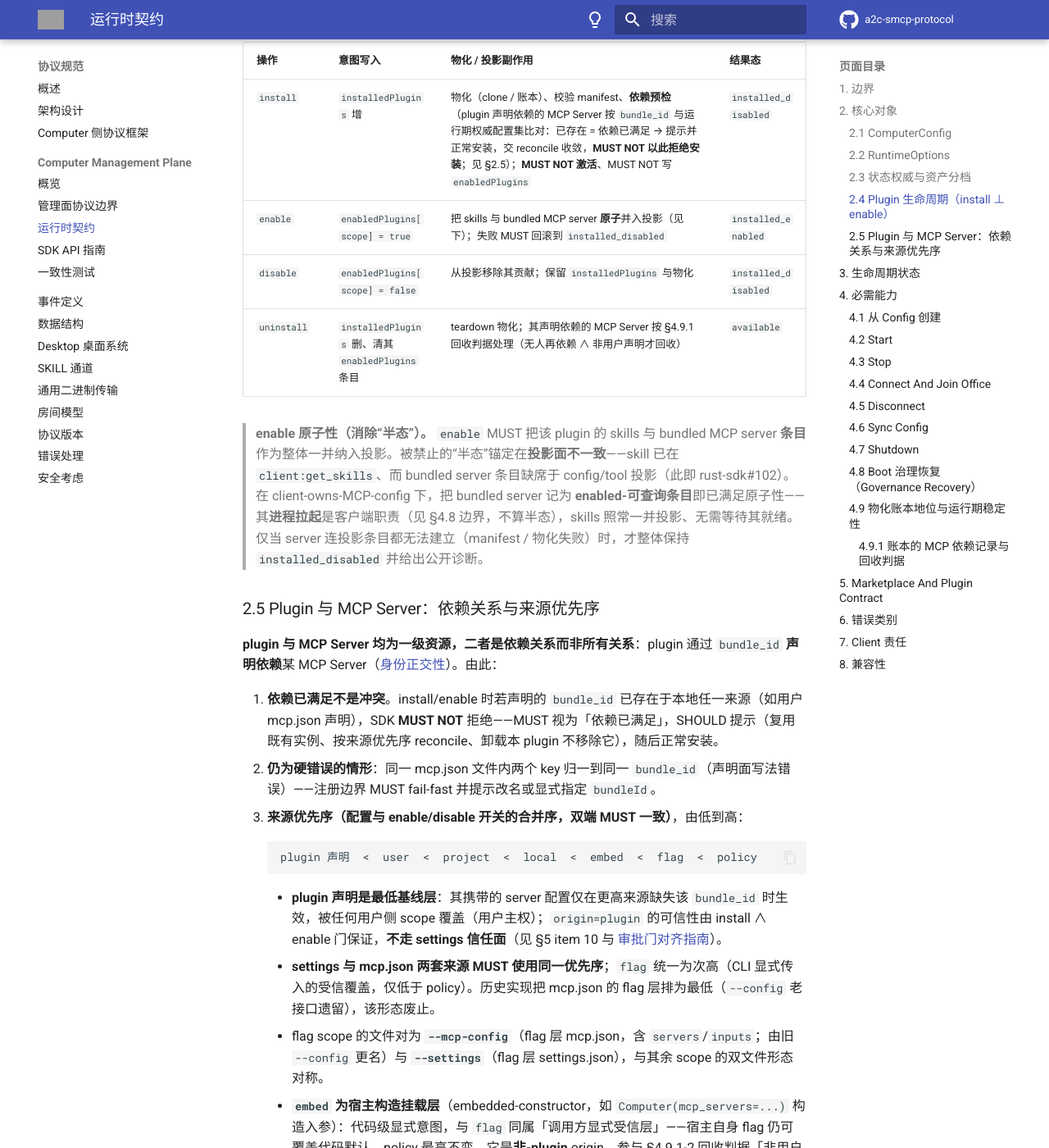
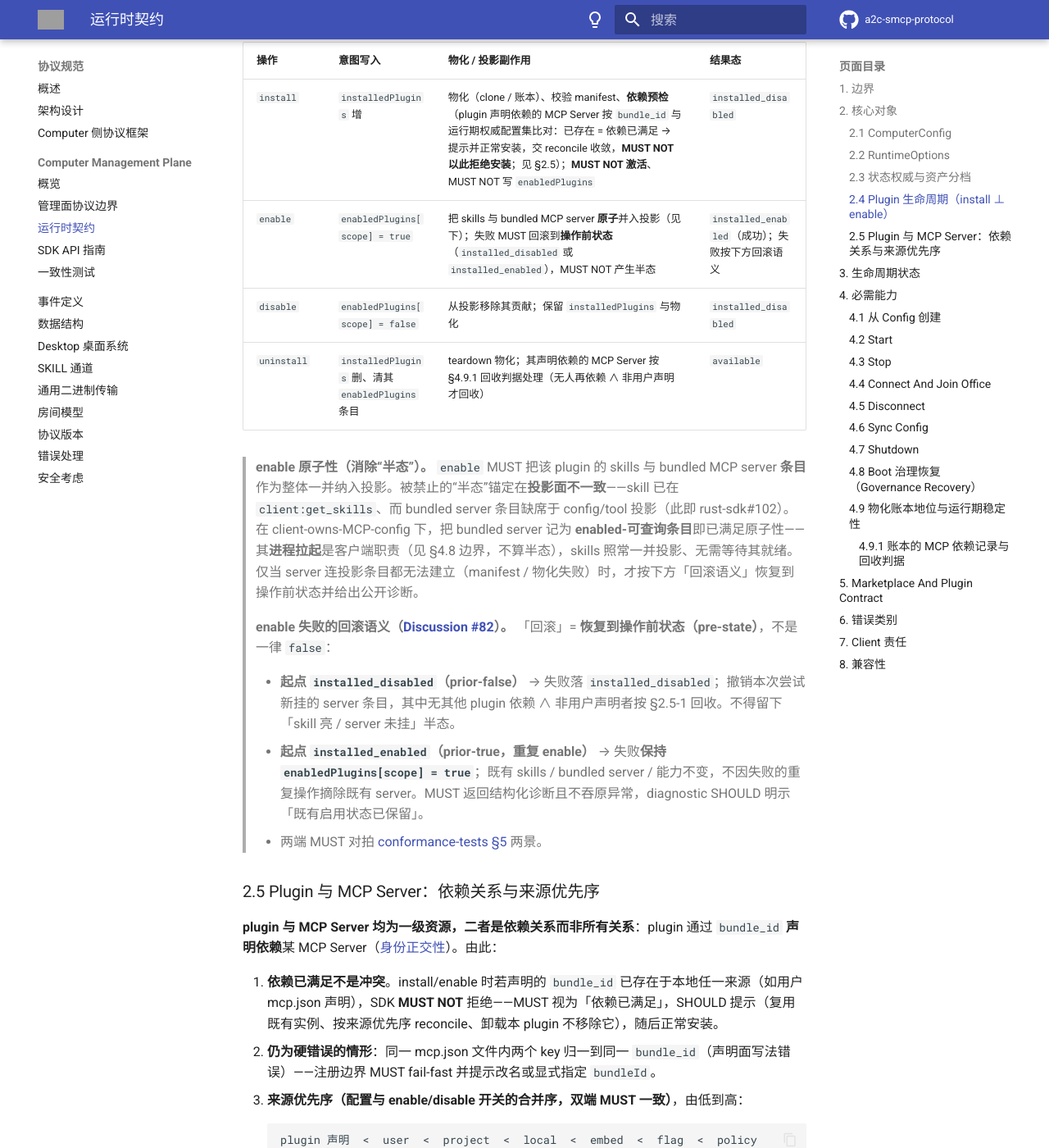
Before and after one commit to A2C-SMCP/a2c-smcp-protocol, an MkDocs documentation site: the page built from docs/specification/computer-management/runtime-contract.md, in a window 1280 px wide and 1400 px high, scrolled down 4217 px. Shown: the whole window at 82% size. Built offline with MkDocs 1.6.1 and Material for MkDocs 9.7.7, drawn with Linux system fonts in a browser that asks for light colours; comment, search, counter and statistics services are not loaded; the version menu is left out; grey boxes are pictures that could not be loaded.

Commit message:
docs(runtime-contract): prior-true 重复 enable 失败回滚语义 — protocol#83
- §2.4 enable 行: 失败回滚到操作前状态（pre-state），非一律 false
- §2.4 新增回滚语义 note: prior-false → installed_disabled；prior-true → 保持 true + 诊断
- conformance §5: prior-true 重复 enable 失败两景（双端对拍）

Co-Authored-By: Claude Code <noreply@anthropic.com>

```diff
--- a/docs/specification/computer-management/runtime-contract.md
+++ b/docs/specification/computer-management/runtime-contract.md
@@ -97,11 +97,17 @@ Plugin 有两个正交、独立生命周期的状态维度：**是否安装**（
 | 操作 | 意图写入 | 物化 / 投影副作用 | 结果态 |
 |---|---|---|---|
 | `install` | `installedPlugins` 增 | 物化（clone / 账本）、校验 manifest、**依赖预检**（plugin 声明依赖的 MCP Server 按 `bundle_id` 与运行期权威配置集比对：已存在 = 依赖已满足 → 提示并正常安装，交 reconcile 收敛，**MUST NOT 以此拒绝安装**；见 §2.5）；**MUST NOT 激活**、MUST NOT 写 `enabledPlugins` | `installed_disabled` |
-| `enable` | `enabledPlugins[scope] = true` | 把 skills 与 bundled MCP server **原子**并入投影（见下）；失败 MUST 回滚到 `installed_disabled` | `installed_enabled` |
+| `enable` | `enabledPlugins[scope] = true` | 把 skills 与 bundled MCP server **原子**并入投影（见下）；失败 MUST 回滚到**操作前状态**（`installed_disabled` 或 `installed_enabled`），MUST NOT 产生半态 | `installed_enabled`（成功）；失败按下方回滚语义 |
 | `disable` | `enabledPlugins[scope] = false` | 从投影移除其贡献；保留 `installedPlugins` 与物化 | `installed_disabled` |
 | `uninstall` | `installedPlugins` 删、清其 `enabledPlugins` 条目 | teardown 物化；其声明依赖的 MCP Server 按 §4.9.1 回收判据处理（无人再依赖 ∧ 非用户声明才回收） | `available` |
 
-> **enable 原子性（消除“半态”）。** `enable` MUST 把该 plugin 的 skills 与 bundled MCP server **条目**作为整体一并纳入投影。被禁止的“半态”锚定在**投影面不一致**——skill 已在 `client:get_skills`、而 bundled server 条目缺席于 config/tool 投影（此即 rust-sdk#102）。在 client-owns-MCP-config 下，把 bundled server 记为 **enabled-可查询条目**即已满足原子性——其**进程拉起**是客户端职责（见 §4.8 边界，不算半态），skills 照常一并投影、无需等待其就绪。仅当 server 连投影条目都无法建立（manifest / 物化失败）时，才整体保持 `installed_disabled` 并给出公开诊断。
+> **enable 原子性（消除“半态”）。** `enable` MUST 把该 plugin 的 skills 与 bundled MCP server **条目**作为整体一并纳入投影。被禁止的“半态”锚定在**投影面不一致**——skill 已在 `client:get_skills`、而 bundled server 条目缺席于 config/tool 投影（此即 rust-sdk#102）。在 client-owns-MCP-config 下，把 bundled server 记为 **enabled-可查询条目**即已满足原子性——其**进程拉起**是客户端职责（见 §4.8 边界，不算半态），skills 照常一并投影、无需等待其就绪。仅当 server 连投影条目都无法建立（manifest / 物化失败）时，才按下方「回滚语义」恢复到操作前状态并给出公开诊断。
+
+> **enable 失败的回滚语义（[Discussion #82](https://github.com/A2C-SMCP/a2c-smcp-protocol/discussions/82)）。** 「回滚」= **恢复到操作前状态（pre-state）**，不是一律 `false`：
+>
+> - **起点 `installed_disabled`（prior-false）** → 失败落 `installed_disabled`；撤销本次尝试新挂的 server 条目，其中无其他 plugin 依赖 ∧ 非用户声明者按 §2.5-1 回收。不得留下「skill 亮 / server 未挂」半态。
+> - **起点 `installed_enabled`（prior-true，重复 enable）** → 失败**保持 `enabledPlugins[scope] = true`**；既有 skills / bundled server / 能力不变，不因失败的重复操作摘除既有 server。MUST 返回结构化诊断且不吞原异常，diagnostic SHOULD 明示「既有启用状态已保留」。
+> - 两端 MUST 对拍 [conformance-tests §5](conformance-tests.md) 两景。
 
 ### 2.5 Plugin 与 MCP Server：依赖关系与来源优先序
 
```
Also changed, not shown: docs/specification/computer-management/conformance-tests.md (+3 -2 lines).
